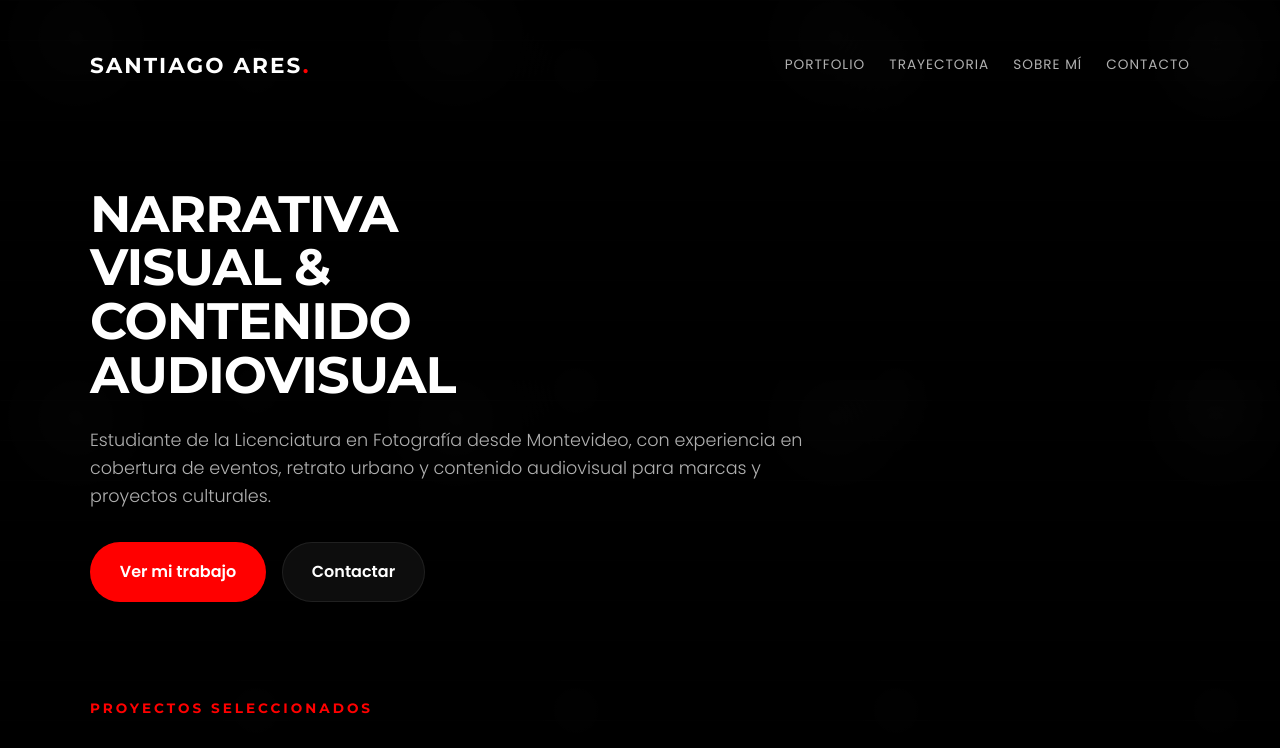
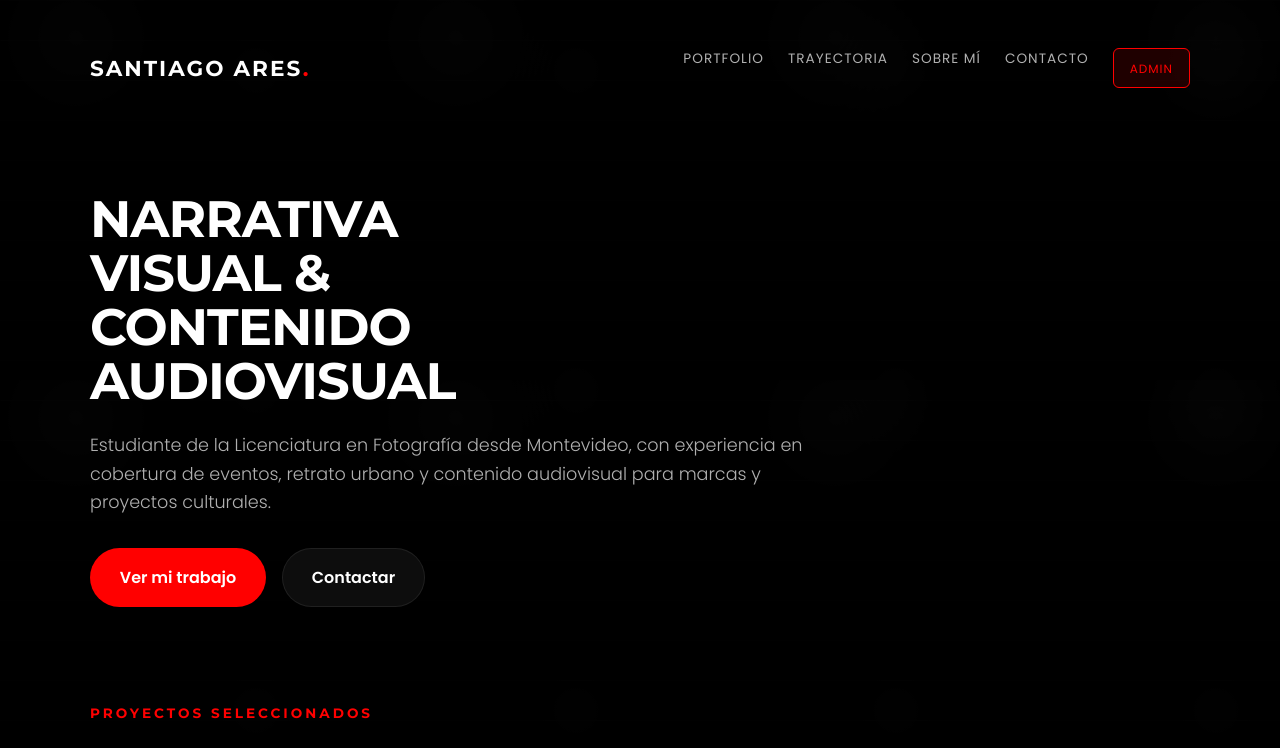
Before and after one commit to ArchivoPopular/web-santiago, a plain HTML site: page index.html in a window 1280 px wide. Shown: the top 748 px of the page. Drawn offline with Linux system fonts and the light colour scheme.

Commit message:
Agregar panel admin y botón de acceso

```diff
--- a/index.html
+++ b/index.html
@@ -106,6 +106,27 @@
 
         nav a:hover {
             color: var(--accent-color);
+        }
+
+        .admin-btn {
+            background: rgba(255,0,0,0.12);
+            color: var(--accent-color);
+            border: 1px solid var(--accent-color);
+            padding: 0.6rem 1rem;
+            border-radius: 6px;
+            font-size: 0.75rem;
+            text-transform: uppercase;
+            letter-spacing: 1px;
+            text-decoration: none;
+            display: inline-flex;
+            align-items: center;
+            gap: 0.5rem;
+            transition: background-color 0.25s ease, color 0.25s ease;
+        }
+
+        .admin-btn:hover {
+            background: var(--accent-color);
+            color: #fff;
         }
 
         .hero {
@@ -391,6 +412,12 @@
             nav a {
                 margin: 0;
             }
+
+            .admin-btn {
+                padding: 0.5rem 0.8rem;
+                font-size: 0.7rem;
+            }
+
             .hero {
                 padding-top: 2.5rem;
             }
@@ -422,6 +449,7 @@
                 <a href="#trayectoria">Trayectoria</a>
                 <a href="#sobre-mi">Sobre Mí</a>
                 <a href="#contacto">Contacto</a>
+                <a class="admin-btn" href="./admin/" title="Panel de Administración">Admin</a>
             </nav>
         </header>
 
```
Also changed, not shown: admin/index.html (+3 -1 lines), 1 other file.
